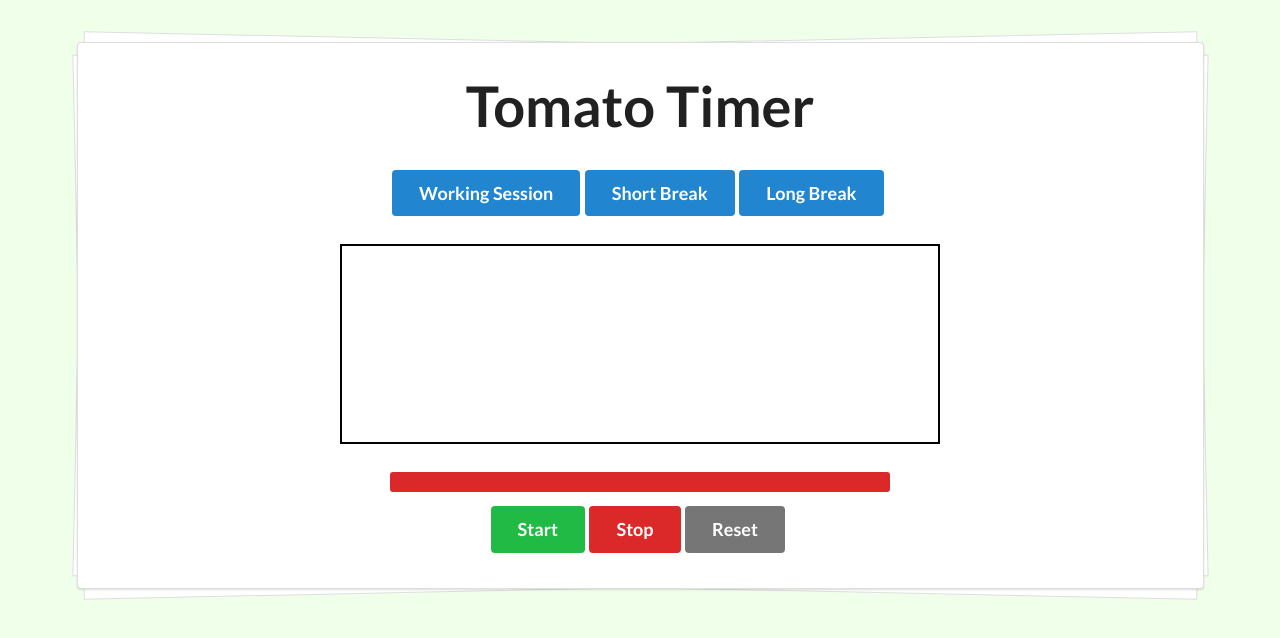
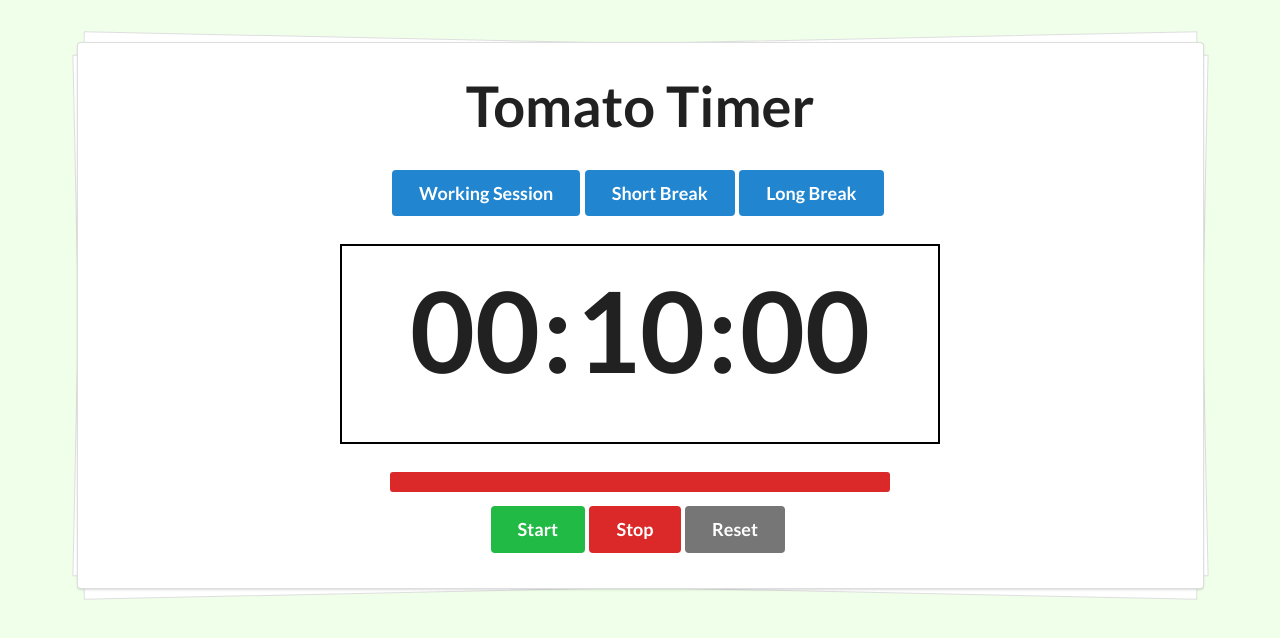
Before and after one commit to Tactless7/tomato_timer, a website: page index.html in a window 1280 px wide. Drawn offline with nearby package versions, Linux system fonts and the light colour scheme; some packages are replaced by stand-ins of ours; a script that the page names is missing.

Commit message:
Travaux sur l'utilisation de l'objet Date : Aucun mouvement du compteur

```diff
--- a/app.js
+++ b/app.js
@@ -3,16 +3,15 @@
 	var app = {
 		deadline: null,
 		actualDate: null,
-		sessionTimer: 10000;
+		sessionTimer: 10000,
 		intervalID: null,
 		startTimer: 10000,
 		currentTimer: null,
 		state: 'tomato',
 		init: function(){
 			this.listeners();
-			this.updateTimer();
+			// this.updateTimer();
 			this.updateView();
-			this.getDate();
 		},
 		listeners: function(){
 			$('#start').on('click', this.start.bind(this));
@@ -24,38 +23,45 @@
 		},
 		getDate: function(){
 			this.actualDate = Date.now();
-			console.log(this.actualDate);
 			this.deadline = this.actualDate + this.sessionTimer;
-			console.log(this.deadline);
+		},
+		getRemainingTime: function(){
+			var remainingTime = this.deadline - Date.now();
 			var minutes = Math.floor(this.sessionTimer / 60000)
-			var seconds = Math.floor((this.sessionTimer % 60000 / 1000);
-			var milsec = this.sessionTimer % 60000 % 1000;
-		},
-		remainingTime: function(){
-
+			var seconds = Math.floor((this.sessionTimer % 60000 / 1000));
+			var milSec = this.sessionTimer % 60000 % 1000;
+			return {
+				totalMilSec: remainingTime,
+				minutes: minutes,
+				seconds: seconds,
+				milSec: milSec
+			}
 		},
 		decrement: function(){
 			var self = this;
 			this.intervalID = setInterval(function(){
 				self.updateView();
 				self.percentBar();
-				self.currentTimer--;
-				if (self.currentTimer < 0){
-					self.stop();
-					self.currentState();
-				}
-			}, 1000);
+				// self.currentTimer--;
+				// if (self.currentTimer < 0){
+				// 	self.stop();
+				// 	self.currentState();
+				// }
+			}, 100);
 		},
 		updateView: function(){
-			$('#minutes').html(this.addZero(Math.floor(this.currentTimer / 60)));
-			$('#doublePoint').html(':');
-			$('#seconds').html( this.addZero(this.currentTimer % 60));
+			var remaining = this.getRemainingTime();
+			$('#minutes').html(this.addZero(remaining.minutes));
+			$('.doublePoint').html(':');
+			$('#seconds').html(this.addZero(remaining.seconds));
+			$('#milSec').html(this.addZero(remaining.milSec));
 		},
 		updateTimer: function(){
 			this.currentTimer = this.startTimer;
 		},
 		start: function(){
-			this.stop();
+			// this.stop();
+			this.getDate();
 			this.decrement();
 		},
 		stop: function(){
--- a/index.html
+++ b/index.html
@@ -26,8 +26,10 @@
 				<div class="ui row">
 					<div class="countdown ui nine wide centered center aligned column">
 						<span id="minutes"></span>
-						<span id="doublePoint"></span>
+						<span class="doublePoint"></span>
 						<span id="seconds"></span>
+						<span class="doublePoint"></span>
+						<span id="milSec"></span>
 					</div>
 				</div>
 			</div>
```
